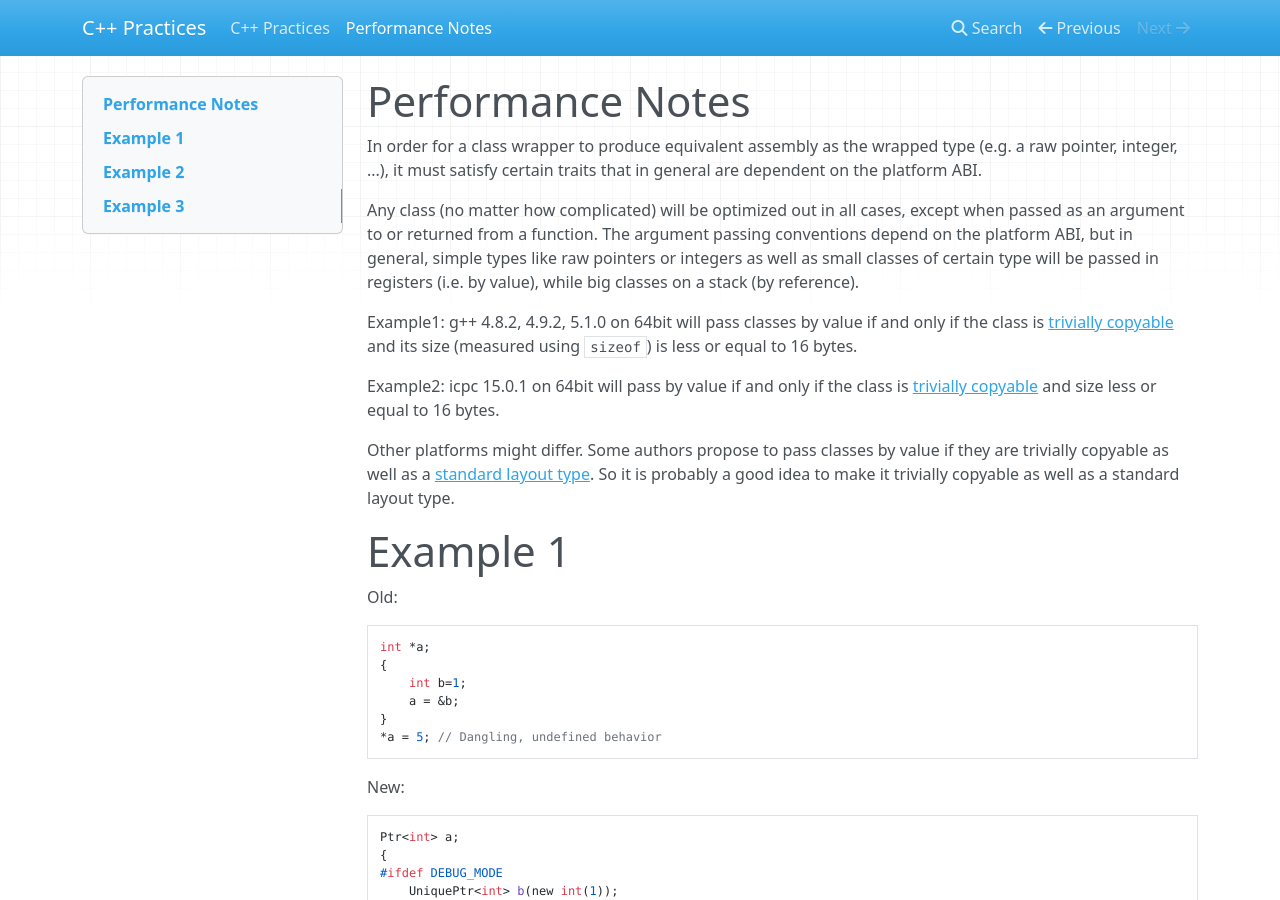
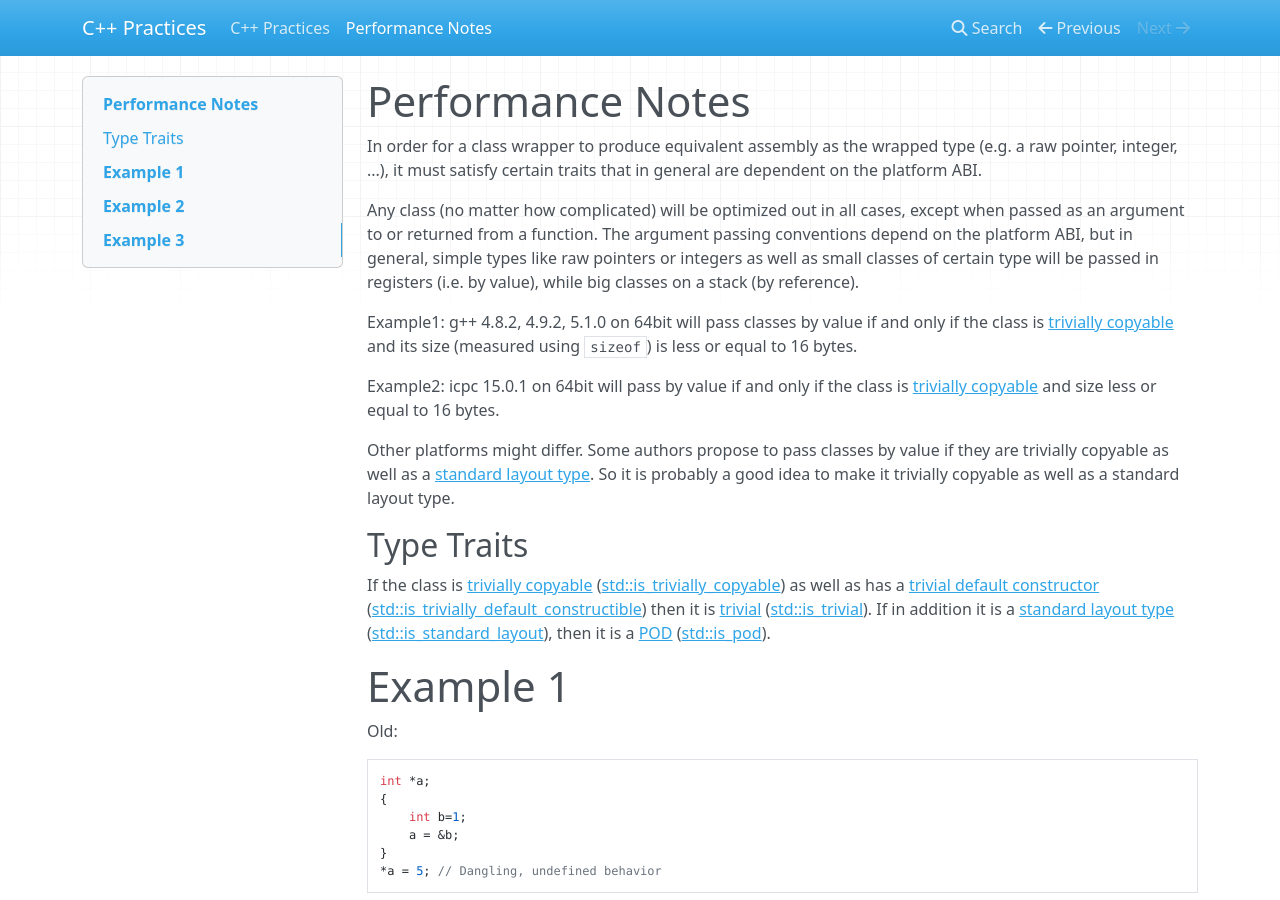
Before and after one commit to certik/cpp_practices, an MkDocs documentation site: the page built from docs/Ptr.md, in a window 1280 px wide and 900 px high. Built offline with MkDocs 1.6.1, drawn with Linux system fonts in a browser that asks for light colours; nearby versions of some CDN libraries.

Commit message:
Add a section about Type Traits

```diff
--- a/docs/Ptr.md
+++ b/docs/Ptr.md
@@ -27,6 +27,22 @@ they are trivially copyable as well as a [standard layout
 type](http://en.cppreference.com/w/cpp/concept/StandardLayoutType). So it is
 probably a good idea to make it trivially copyable as well as a standard layout
 type.
+
+## Type Traits
+
+If the class is [trivially
+copyable](http://en.cppreference.com/w/cpp/concept/TriviallyCopyable)
+([std::is_trivially_copyable](http://en.cppreference.com/w/cpp/types/is_trivially_copyable))
+as well as has a [trivial default constructor](
+http://en.cppreference.com/w/cpp/language/default_constructor#Trivial_default_constructor)
+([std::is_trivially_default_constructible](http://en.cppreference.com/w/cpp/types/is_default_constructible))
+then it is [trivial](http://en.cppreference.com/w/cpp/concept/TrivialType)
+([std::is_trivial](http://en.cppreference.com/w/cpp/types/is_trivial)).  If in
+addition it is a [standard layout
+type](http://en.cppreference.com/w/cpp/concept/StandardLayoutType)
+([std::is_standard_layout](http://en.cppreference.com/w/cpp/types/is_standard_layout)),
+then it is a [POD](http://en.cppreference.com/w/cpp/concept/PODType)
+([std::is_pod](http://en.cppreference.com/w/cpp/types/is_pod)).
 
 # Example 1
 Old:
```
